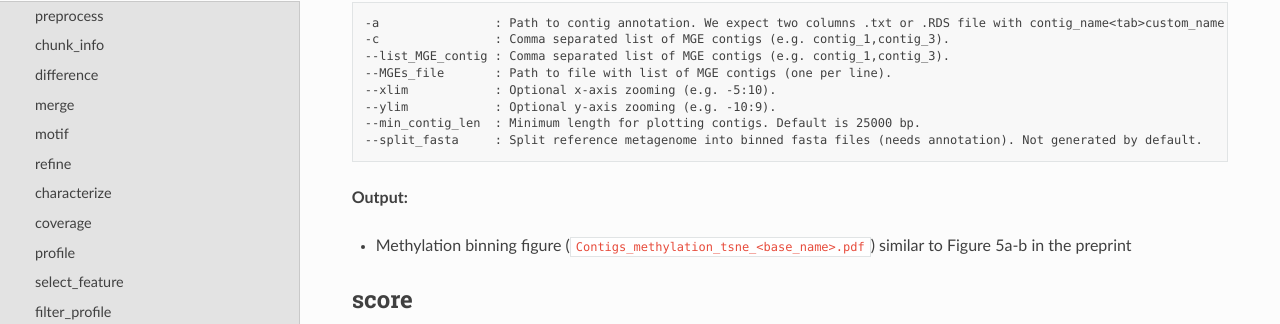
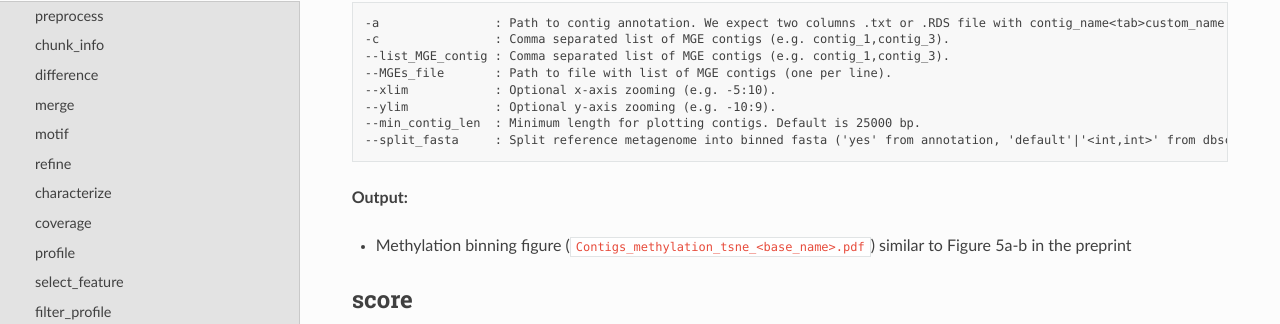
Before and after one commit to fanglab/nanodisco, a Sphinx documentation site: the page built from docs/commands_details.rst, in a window 1280 px wide and 900 px high, scrolled down 8360 px. Shown: the part 244-568 px from the top of the window. Built offline with Sphinx 7.4.7 and the Read the Docs theme 2.0.0, drawn with Linux system fonts in a browser that asks for light colours.

Commit message:
Update commands_details.rst

```diff
--- a/docs/commands_details.rst
+++ b/docs/commands_details.rst
@@ -467,7 +467,7 @@ Advanced parameters. We recommend leaving them set to default values:
      --xlim            : Optional x-axis zooming (e.g. -5:10).
      --ylim            : Optional y-axis zooming (e.g. -10:9).
      --min_contig_len  : Minimum length for plotting contigs. Default is 25000 bp.
-     --split_fasta     : Split reference metagenome into binned fasta files (needs annotation). Not generated by default.
+     --split_fasta     : Split reference metagenome into binned fasta ('yes' from annotation, 'default'|'<int,int>' from dbscan cluster analysis. Default is 'no'.
 
 **Output:**
 
```
